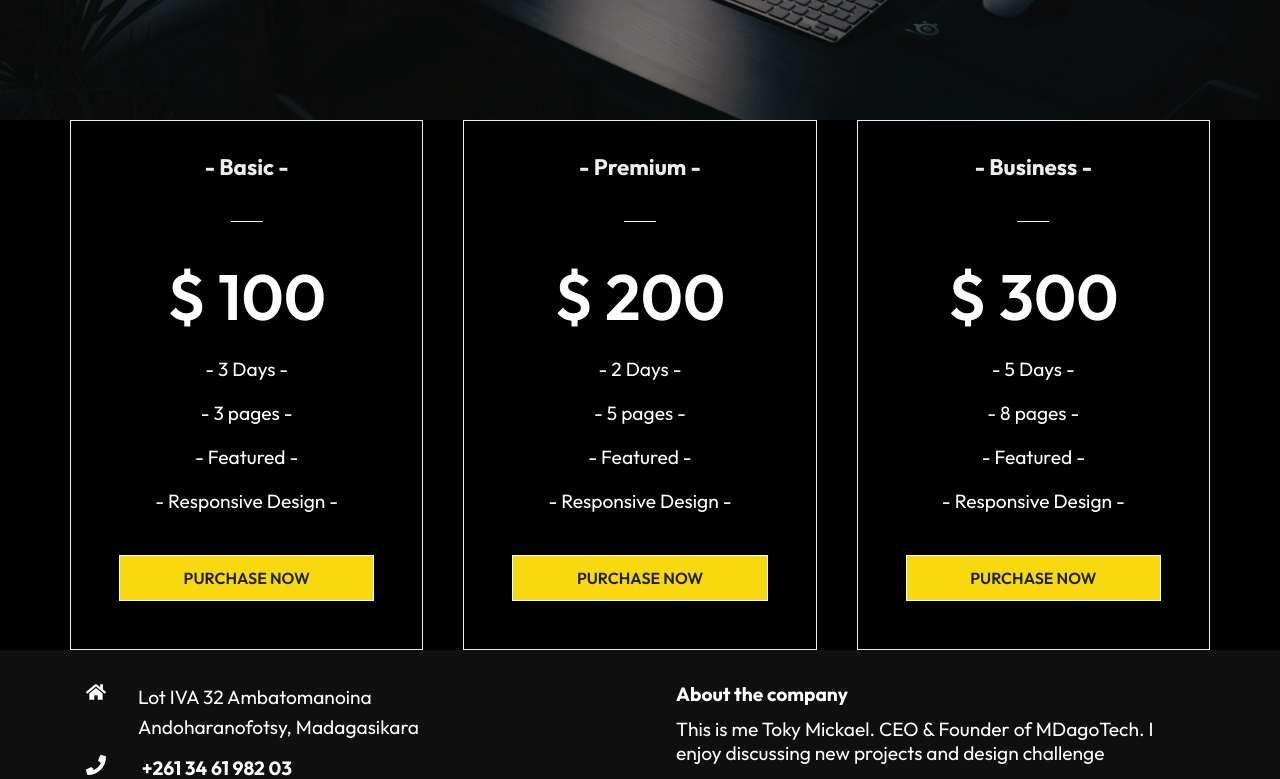
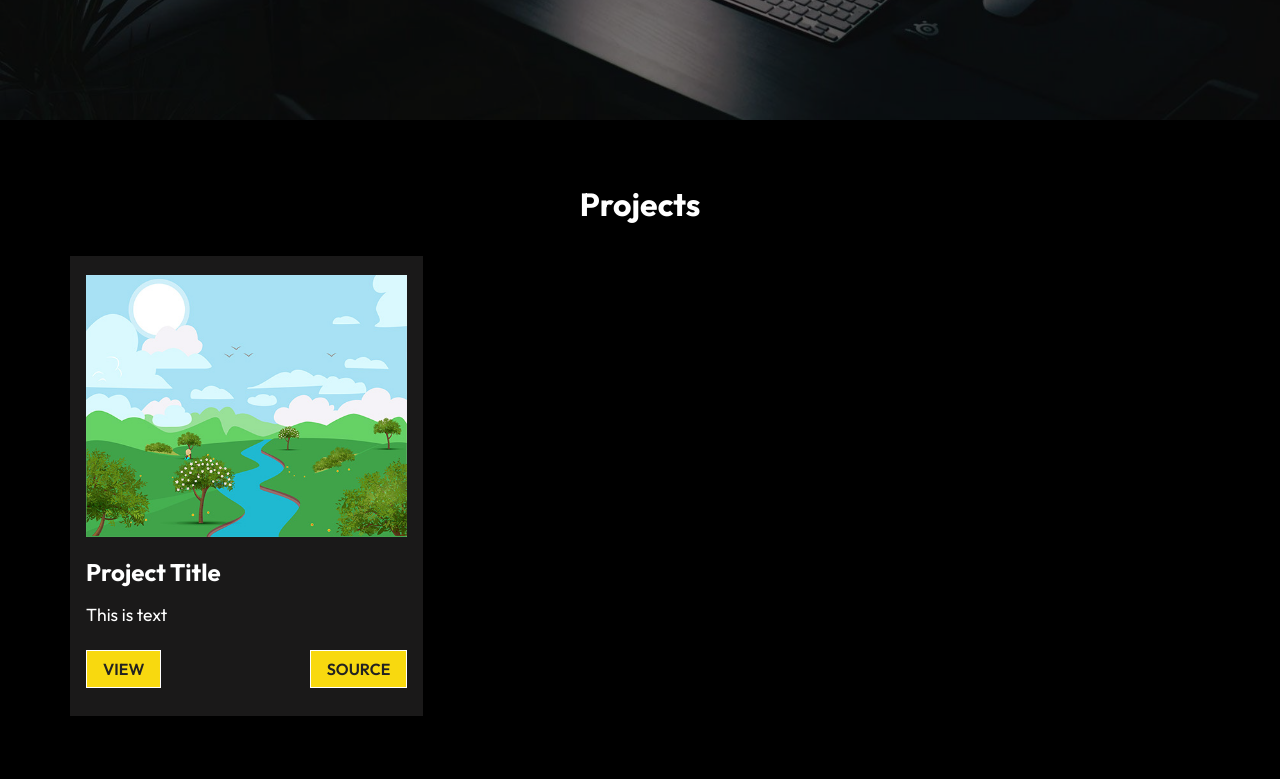
Before and after one commit to meiddiel/portfolio, a React (Create React App) app: page /project in a window 1280 px wide. Shown: the part 520-1299 px from the top of the page. Built offline with nearby package versions, Linux system fonts and the light colour scheme.

Commit message:
creat work card

```diff
--- a/src/components/PricingCardStyles.css
+++ b/src/components/PricingCardStyles.css
@@ -45,7 +45,7 @@
   padding: 1rem 0;
 }
 
-.btn {
+.card .btn {
   display: block;
   width: 80%;
   margin: 2rem auto;
--- /dev/null
+++ b/src/components/WorkCard.js
@@ -0,0 +1,28 @@
+import { NavLink } from "react-router-dom";
+import "./WorkCardStyles.css";
+import pro1 from "../assets/BG.jpg";
+
+import React from "react";
+
+const WorkCard = () => {
+  return (
+    <div className="work-container">
+      <h1 className="project-heading">Projects</h1>
+      <div className="project-container">
+        <div className="project-card">
+          <img src={pro1} alt="imageBg" />
+          <h2 className="project-title">Project Title</h2>
+          <div className="pro-details">
+            <p>This is text</p>
+            <div className="pro-btns">
+              <NavLink to="url.com" className="btn">View</NavLink>
+              <NavLink to="url.com" className="btn">source</NavLink>
+            </div>
+          </div>
+        </div>
+      </div>
+    </div>
+  );
+}
+
+export default WorkCard;
--- /dev/null
+++ b/src/components/WorkCardStyles.css
@@ -0,0 +1,52 @@
+.project-heading {
+  text-align: center;
+  padding: 4rem 0 2rem 0;
+}
+
+.project-container {
+  max-width: 1140px;
+  margin: auto;
+  display: grid;
+  grid-template-columns: repeat(3, 1fr);
+  grid-gap: 40px;
+  padding-bottom: 5rem;
+}
+
+.project-card {
+  background: #1a1919;
+  padding: 1.2rem 1rem;
+}
+
+.project-card img {
+  width: 100%;
+}
+
+.project-title {
+  color: #fff;
+  padding: 1rem 0;
+}
+
+.pro-details p{
+  padding-bottom: 1rem;
+  font-size: 1.1rem;
+  text-align: justify;
+}
+
+.pro-btns {
+  display: flex;
+  justify-content: space-between;
+  padding: 0.5rem 0;
+}
+
+.pro-btns .btn {
+  padding: 0.5rem 1rem;
+}
+
+@media screen and (max-width: 740px) {
+  .project-container {
+    max-width: 90%;
+    margin: auto;
+
+    grid-template-columns: 1fr;
+  }
+}
--- a/src/routes/Project.js
+++ b/src/routes/Project.js
@@ -3,12 +3,14 @@ import Footer from "../components/Footer";
 import HeroImg2 from "../components/HeroImg2";
 import Navbar from "../components/Navbar";
 import PricingCard from "../components/PricingCard";
+import WorkCard from "../components/WorkCard";
 
 const Project = () => {
   return (
     <div>
       <Navbar />
       <HeroImg2 heading="PROJECTS." text="Some of my most recent works" />
+      <WorkCard />
       <PricingCard />
       <Footer />
     </div>
```
Also changed, not shown: src/assets/BG.jpg (added).
